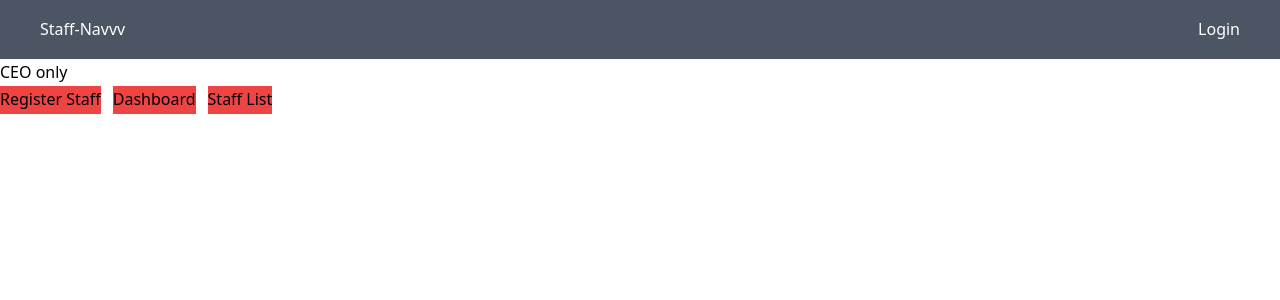
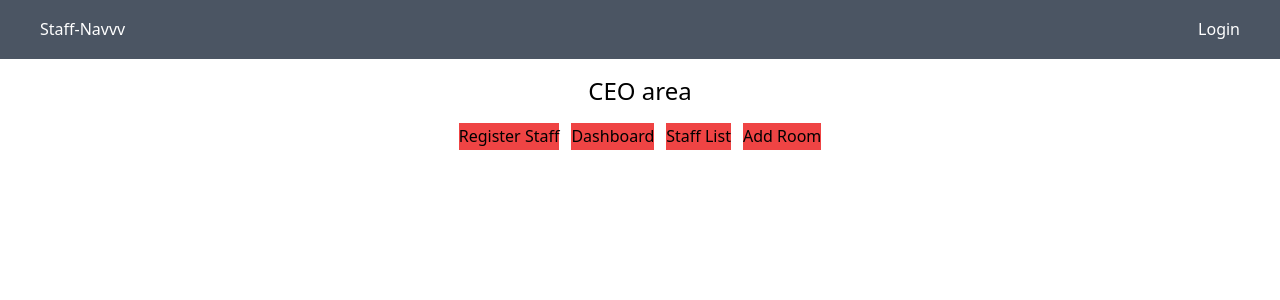
Before and after one commit to TeeThanakit/mariana-hotel, a Next.js app in the folder frontend/: page /employee/ceo in a window 1280 px wide. Shown: the top 300 px of the page. Built offline with nearby package versions, Linux system fonts and the light colour scheme; no server answers.

Commit message:
style and add more navigation

```diff
--- a/frontend/app/employee/ceo/page.js
+++ b/frontend/app/employee/ceo/page.js
@@ -3,8 +3,8 @@ import Link from "next/link";
 export default function CeoPage() {
   return (
     <div>
-      CEO only
-      <div className="flex gap-3">
+      <h1 className="text-center m-4 text-2xl">CEO area</h1>
+      <div className="flex gap-3 justify-center">
         <Link href="/employee/ceo/register" className="bg-red-500">
           Register Staff
         </Link>
@@ -14,6 +14,9 @@ export default function CeoPage() {
         <Link href="/employee/ceo/stafflist" className="bg-red-500">
           Staff List
         </Link>
+        <Link href="/employee/ceo/addroom" className="bg-red-500">
+          Add Room
+        </Link>
       </div>
     </div>
   );
```
